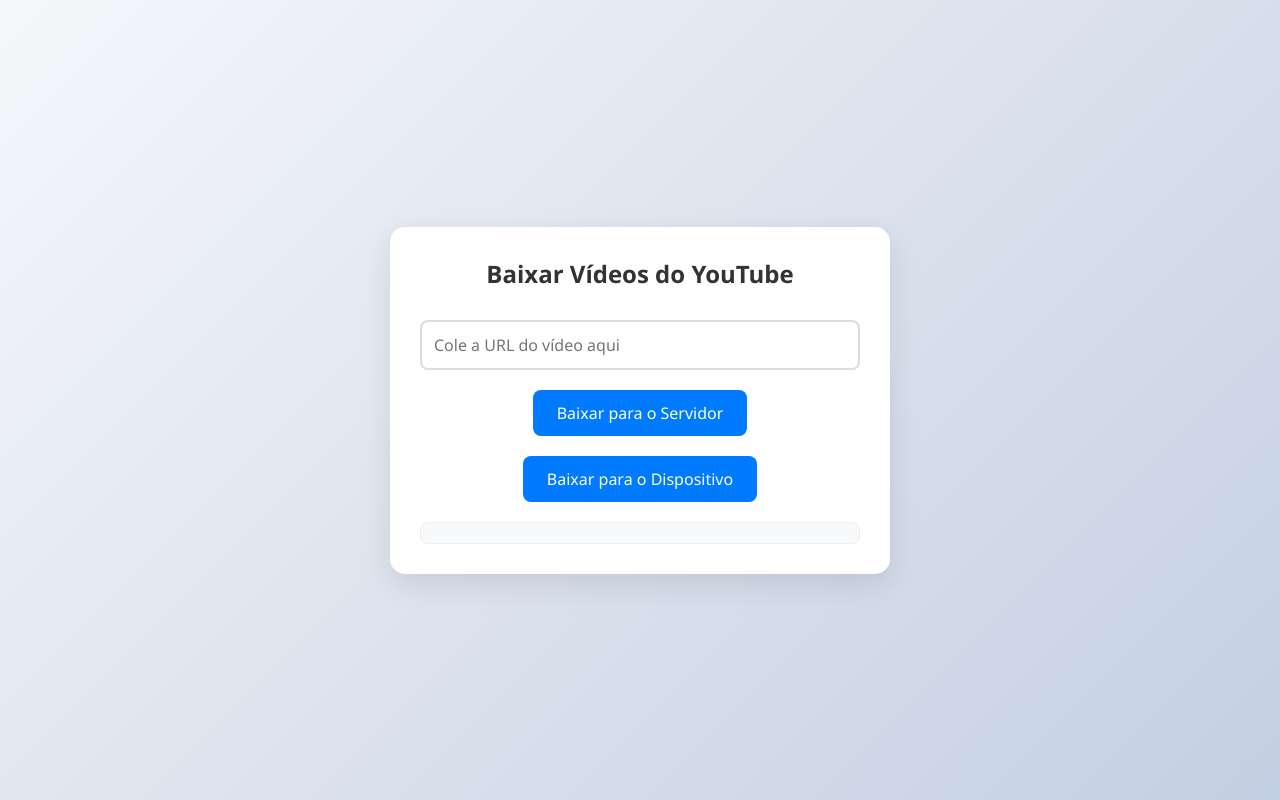
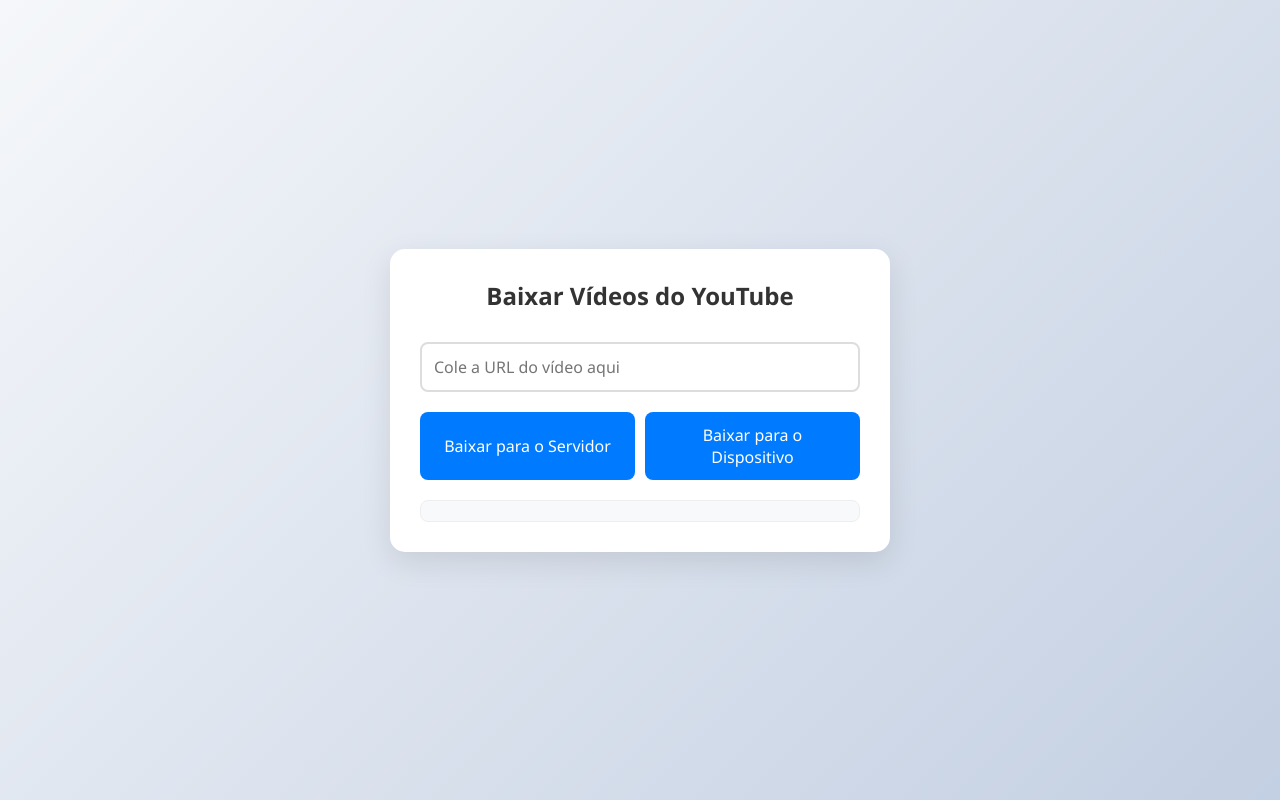
Before and after one commit to pedrodev2025/Downtube, a website: page archives/public/index.html in a window 1280 px wide. Drawn offline with Linux system fonts and the light colour scheme.

Commit message:
Update styles.css

```diff
--- a/archives/public/styles.css
+++ b/archives/public/styles.css
@@ -52,10 +52,15 @@
     border-color: #007bff;
 }
 
-/* Botão de download */
+/* Botões */
+.buttons {
+    display: flex;
+    gap: 10px;
+    margin-top: 20px;
+}
+
 button {
     padding: 12px 24px;
-    margin-top: 20px;
     border: none;
     background-color: #007bff;
     color: white;
@@ -64,6 +69,7 @@
     font-weight: 500;
     cursor: pointer;
     transition: background-color 0.3s ease, transform 0.2s ease;
+    flex: 1;
 }
 
 button:hover {
```
